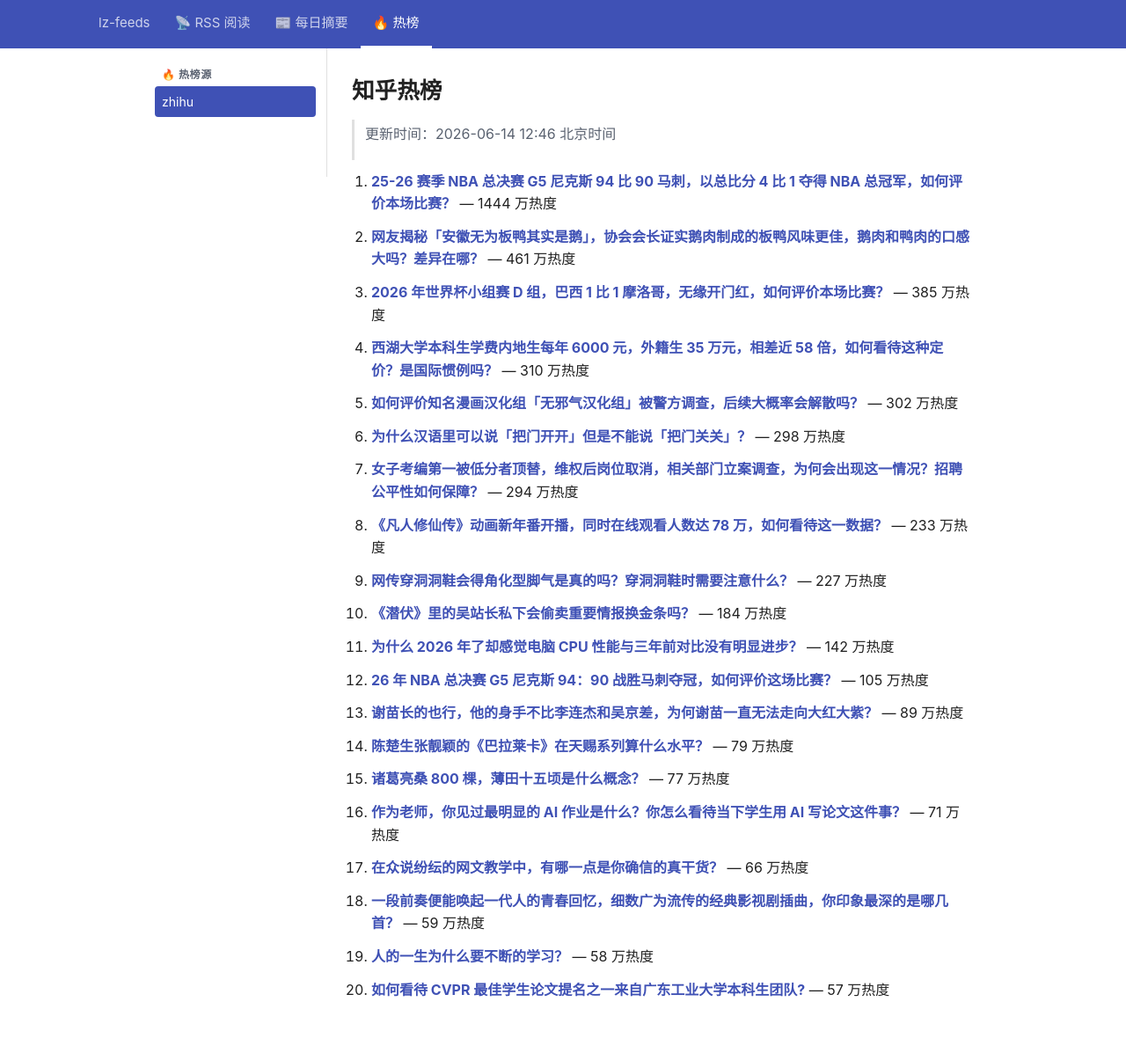
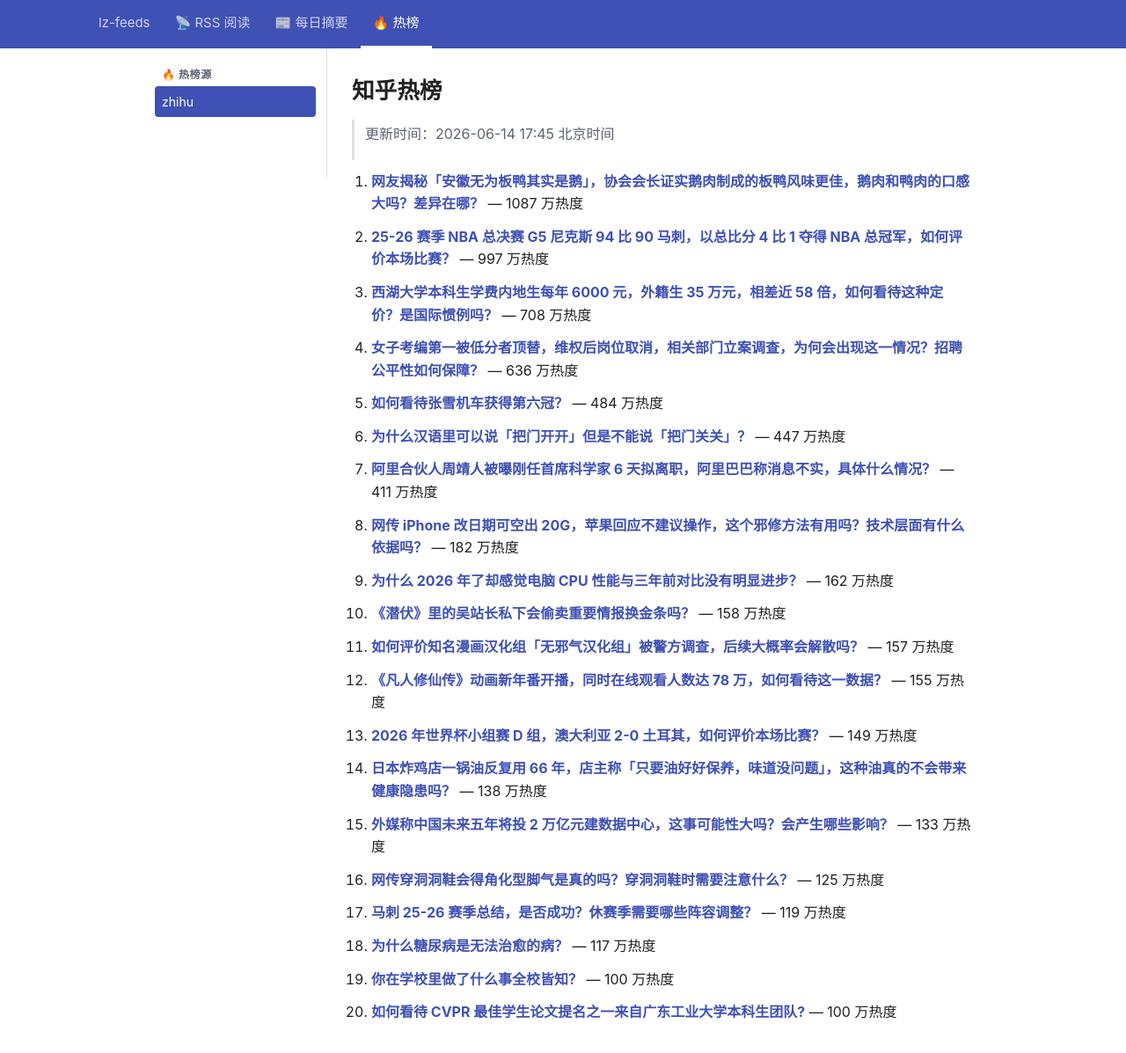
Before and after one commit to lizhang0101/lz-feeds, a Jekyll site: the page built from _hotlist/zhihu.md, in a window 1280 px wide and 1228 px high. Shown: the top 1197 px of the window at 88% size. Built offline with Jekyll 4.4.1, drawn with Linux system fonts in a browser that asks for light colours.

Commit message:
hotlist: 2026-06-14T09:45Z

```diff
--- a/_hotlist/zhihu.md
+++ b/_hotlist/zhihu.md
@@ -1,48 +1,48 @@
 ---
-updated: 2026-06-14 12:46 北京时间
+updated: 2026-06-14 17:45 北京时间
 count: 20
 ---
 
 # 知乎热榜
 
-> 更新时间：2026-06-14 12:46 北京时间
+> 更新时间：2026-06-14 17:45 北京时间
 
-1. **[25-26 赛季 NBA 总决赛 G5 尼克斯 94 比 90 马刺，以总比分 4 比 1 夺得 NBA 总冠军，如何评价本场比赛？](https://www.zhihu.com/question/2049285900409091751)** — 1444 万热度
+1. **[网友揭秘「安徽无为板鸭其实是鹅」，协会会长证实鹅肉制成的板鸭风味更佳，鹅肉和鸭肉的口感大吗？差异在哪？](https://www.zhihu.com/question/2048711037625578836)** — 1087 万热度
 
-2. **[网友揭秘「安徽无为板鸭其实是鹅」，协会会长证实鹅肉制成的板鸭风味更佳，鹅肉和鸭肉的口感大吗？差异在哪？](https://www.zhihu.com/question/2048711037625578836)** — 461 万热度
+2. **[25-26 赛季 NBA 总决赛 G5 尼克斯 94 比 90 马刺，以总比分 4 比 1 夺得 NBA 总冠军，如何评价本场比赛？](https://www.zhihu.com/question/2049285900409091751)** — 997 万热度
 
-3. **[2026 年世界杯小组赛 D 组，巴西 1 比 1 摩洛哥，无缘开门红，如何评价本场比赛？](https://www.zhihu.com/question/2048794857506698964)** — 385 万热度
+3. **[西湖大学本科生学费内地生每年 6000 元，外籍生 35 万元，相差近 58 倍，如何看待这种定价？是国际惯例吗？](https://www.zhihu.com/question/2047264542703597437)** — 708 万热度
 
-4. **[西湖大学本科生学费内地生每年 6000 元，外籍生 35 万元，相差近 58 倍，如何看待这种定价？是国际惯例吗？](https://www.zhihu.com/question/2047264542703597437)** — 310 万热度
+4. **[女子考编第一被低分者顶替，维权后岗位取消，相关部门立案调查，为何会出现这一情况？招聘公平性如何保障？](https://www.zhihu.com/question/2049225127036990849)** — 636 万热度
 
-5. **[如何评价知名漫画汉化组「无邪气汉化组」被警方调查，后续大概率会解散吗？](https://www.zhihu.com/question/2048781222197961924)** — 302 万热度
+5. **[如何看待张雪机车获得第六冠？](https://www.zhihu.com/question/2049232780756783941)** — 484 万热度
 
-6. **[为什么汉语里可以说「把门开开」但是不能说「把门关关」？](https://www.zhihu.com/question/2041152963666764363)** — 298 万热度
+6. **[为什么汉语里可以说「把门开开」但是不能说「把门关关」？](https://www.zhihu.com/question/2041152963666764363)** — 447 万热度
 
-7. **[女子考编第一被低分者顶替，维权后岗位取消，相关部门立案调查，为何会出现这一情况？招聘公平性如何保障？](https://www.zhihu.com/question/2049225127036990849)** — 294 万热度
+7. **[阿里合伙人周靖人被曝刚任首席科学家 6 天拟离职，阿里巴巴称消息不实，具体什么情况？](https://www.zhihu.com/question/2049059459964613573)** — 411 万热度
 
-8. **[《凡人修仙传》动画新年番开播，同时在线观看人数达 78 万，如何看待这一数据？](https://www.zhihu.com/question/2049089308208918603)** — 233 万热度
+8. **[网传 iPhone 改日期可空出 20G，苹果回应不建议操作，这个邪修方法有用吗？技术层面有什么依据吗？](https://www.zhihu.com/question/2046000361807111269)** — 182 万热度
 
-9. **[网传穿洞洞鞋会得角化型脚气是真的吗？穿洞洞鞋时需要注意什么？](https://www.zhihu.com/question/2045472791143478524)** — 227 万热度
+9. **[为什么 2026 年了却感觉电脑 CPU 性能与三年前对比没有明显进步？](https://www.zhihu.com/question/2048414933671588245)** — 162 万热度
 
-10. **[《潜伏》里的吴站长私下会偷卖重要情报换金条吗？](https://www.zhihu.com/question/1368248757)** — 184 万热度
+10. **[《潜伏》里的吴站长私下会偷卖重要情报换金条吗？](https://www.zhihu.com/question/1368248757)** — 158 万热度
 
-11. **[为什么 2026 年了却感觉电脑 CPU 性能与三年前对比没有明显进步？](https://www.zhihu.com/question/2048414933671588245)** — 142 万热度
+11. **[如何评价知名漫画汉化组「无邪气汉化组」被警方调查，后续大概率会解散吗？](https://www.zhihu.com/question/2048781222197961924)** — 157 万热度
 
-12. **[26 年 NBA 总决赛 G5 尼克斯 94：90 战胜马刺夺冠，如何评价这场比赛？](https://www.zhihu.com/question/2049401813217063508)** — 105 万热度
+12. **[《凡人修仙传》动画新年番开播，同时在线观看人数达 78 万，如何看待这一数据？](https://www.zhihu.com/question/2049089308208918603)** — 155 万热度
 
-13. **[谢苗长的也行，他的身手不比李连杰和吴京差，为何谢苗一直无法走向大红大紫？](https://www.zhihu.com/question/2048504030540968117)** — 89 万热度
+13. **[2026 年世界杯小组赛 D 组，澳大利亚 2-0 土耳其，如何评价本场比赛？](https://www.zhihu.com/question/2048795322877309032)** — 149 万热度
 
-14. **[陈楚生张靓颖的《巴拉莱卡》在天赐系列算什么水平？](https://www.zhihu.com/question/2049030797076832516)** — 79 万热度
+14. **[日本炸鸡店一锅油反复用 66 年，店主称「只要油好好保养，味道没问题」，这种油真的不会带来健康隐患吗？](https://www.zhihu.com/question/2048711796341432495)** — 138 万热度
 
-15. **[诸葛亮桑 800 棵，薄田十五顷是什么概念？](https://www.zhihu.com/question/68201706)** — 77 万热度
+15. **[外媒称中国未来五年将投 2 万亿元建数据中心，这事可能性大吗？会产生哪些影响？](https://www.zhihu.com/question/2047978737765803174)** — 133 万热度
 
-16. **[作为老师，你见过最明显的 AI 作业是什么？你怎么看待当下学生用 AI 写论文这件事？](https://www.zhihu.com/question/2037135692707390495)** — 71 万热度
+16. **[网传穿洞洞鞋会得角化型脚气是真的吗？穿洞洞鞋时需要注意什么？](https://www.zhihu.com/question/2045472791143478524)** — 125 万热度
 
-17. **[在众说纷纭的网文教学中，有哪一点是你确信的真干货？](https://www.zhihu.com/question/2047039532260914779)** — 66 万热度
+17. **[马刺 25-26 赛季总结，是否成功？休赛季需要哪些阵容调整？](https://www.zhihu.com/question/2049407012442748584)** — 119 万热度
 
-18. **[一段前奏便能唤起一代人的青春回忆，细数广为流传的经典影视剧插曲，你印象最深的是哪几首？](https://www.zhihu.com/question/2047973269463213395)** — 59 万热度
+18. **[为什么糖尿病是无法治愈的病？](https://www.zhihu.com/question/660990450)** — 117 万热度
 
-19. **[人的一生为什么要不断的学习？](https://www.zhihu.com/question/2041758131315816354)** — 58 万热度
+19. **[你在学校里做了什么事全校皆知？](https://www.zhihu.com/question/37457931)** — 100 万热度
 
-20. **[如何看待 CVPR 最佳学生论文提名之一来自广东工业大学本科生团队?](https://www.zhihu.com/question/2046941369411883617)** — 57 万热度
+20. **[如何看待 CVPR 最佳学生论文提名之一来自广东工业大学本科生团队?](https://www.zhihu.com/question/2046941369411883617)** — 100 万热度
```
